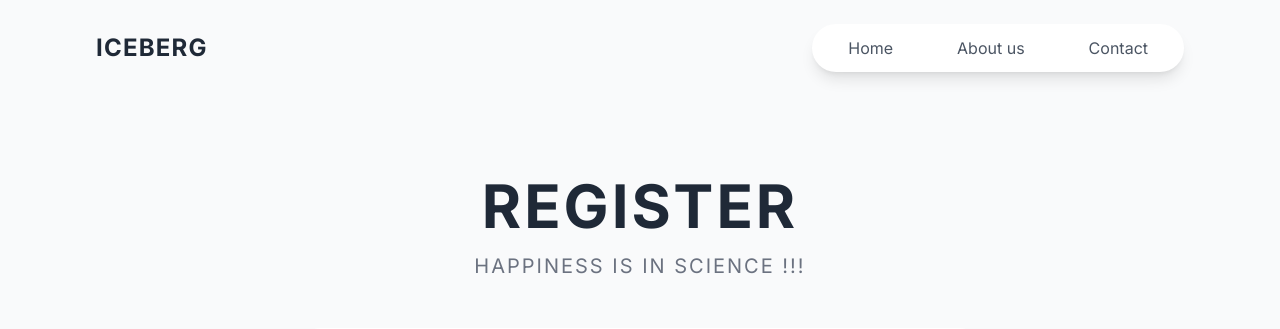
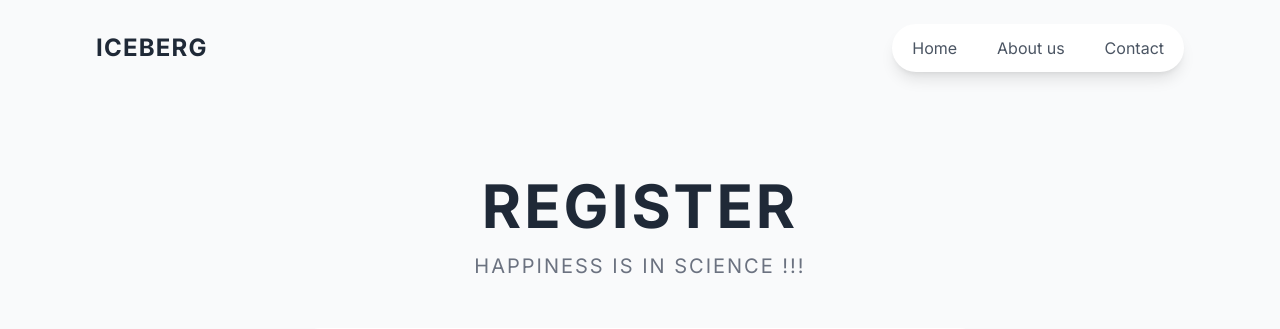
Before and after one commit to Jahongir359/ICEBERG_WEB, a Python web app: template templates/register.html in a window 1280 px wide. Shown: the top 329 px of the page. Run offline with Jinja, Linux system fonts and the light colour scheme; the template is opened without the code that fills it, so the values that code supplies are empty; some libraries are stand-ins or nearby versions.

Commit message:
Pending changes exported from your codespace

```diff
--- a/templates/contact.html
+++ b/templates/contact.html
@@ -7,7 +7,7 @@
     <!-- Tailwind CSS -->
     <script src="https://cdn.tailwindcss.com"></script>
     <!-- Custom CSS -->
-    <link rel="stylesheet" href="style.css">
+    <link rel="stylesheet" href="../css/style.css">
 </head>
 <body class="text-gray-800">
 
@@ -21,7 +21,7 @@
                 <a href="index.html">ICEBERG</a>
             </div>
             <!-- Navigation Bar: main site navigation links -->
-            <nav class="hidden md:flex items-center justify-center space-x-2">
+            <nav class="inline-flex overflow-x-auto items-center bg-white shadow-lg rounded-full p-1 space-x-2">
                 <a href="index.html" class="nav-btn px-6 py-2 border border-gray-200 rounded-full text-gray-600 hover:bg-gray-100 font-medium">Home</a>
                 <a href="about.html" class="nav-btn px-6 py-2 border border-gray-200 rounded-full text-gray-600 hover:bg-gray-100 font-medium">About us</a>
                 <a href="register.html" class="nav-btn px-6 py-2 border border-gray-200 rounded-full text-gray-600 hover:bg-gray-100 font-medium">Registration</a>
--- a/templates/index.html
+++ b/templates/index.html
@@ -7,7 +7,7 @@
     <!-- Tailwind CSS -->
     <script src="https://cdn.tailwindcss.com"></script>
     <!-- Custom CSS -->
-    <link rel="stylesheet" href="/css/style.css">
+    <link rel="stylesheet" href="../css/style.css">
 </head>
 <body class="text-gray-800">
 
@@ -21,7 +21,7 @@
                 <a href="index.html">ICEBERG</a>
             </div>
             <!-- Navigation Bar: main site navigation, floating at top -->
-            <nav class="inline-flex items-center bg-white shadow-lg rounded-full p-1">
+            <nav class="inline-flex overflow-x-auto items-center bg-white shadow-lg rounded-full p-1 space-x-1">
                 <a href="about.html" class="px-4 md:px-14 py-3 text-gray-800 font-medium hover:bg-gray-100 rounded-full">About us</a>
                 <a href="register.html" class="px-4 md:px-14 py-3 text-gray-800 font-medium hover:bg-gray-100 rounded-full">Registration</a>
                 <a href="contact.html" class="px-4 md:px-14 py-3 text-gray-800 font-medium hover:bg-gray-100 rounded-full">Contact</a>
@@ -32,7 +32,7 @@
             <!-- Hero Section -->
             <section class="text-center py-12 md:py-20">
                 <div class="flex justify-center items-center">
-                    <img src="/img/ice.png" alt="Iceberg logo" class="h-20">
+                    <img src="../img/ice.png" alt="Iceberg logo" class="h-20">
                 </div>
 
                 <h1 class="text-4xl md:text-5xl font-bold tracking-tight text-gray-900 mt-12">Happiness is in science</h1>
--- a/templates/register.html
+++ b/templates/register.html
@@ -7,7 +7,7 @@
     <!-- Tailwind CSS -->
     <script src="https://cdn.tailwindcss.com"></script>
     <!-- Custom CSS -->
-    <link rel="stylesheet" href="/css/style.css">
+    <link rel="stylesheet" href="../css/style.css">
     <style>
         .form-input-underline {
             border: none;
@@ -36,12 +36,11 @@
                 <a href="index.html">ICEBERG</a>
             </div>
             <!-- Navigation Bar -->
-            <nav class="mt-4 md:mt-0">
-                <div class="flex flex-col md:flex-row items-center bg-white shadow-lg rounded-lg md:rounded-full p-2 md:p-1 space-y-2 md:space-y-0">
-                    <a href="index.html" class="px-4 md:px-8 py-2 text-gray-600 hover:bg-gray-100 rounded-full w-full md:w-auto text-center">Home</a>
-                    <a href="about.html" class="px-4 md:px-8 py-2 text-gray-600 hover:bg-gray-100 rounded-full w-full md:w-auto text-center">About us</a>
-                    <a href="contact.html" class="px-4 md:px-8 py-2 text-gray-600 hover:bg-gray-100 rounded-full w-full md:w-auto text-center">Contact</a>
-                </div>
+            <nav class="inline-flex overflow-x-auto items-center bg-white shadow-lg rounded-full p-1 space-x-2">
+                <!-- Mobile/desktop nav -->
+                <a href="index.html" class="px-4 py-2 text-gray-600 hover:bg-gray-100 rounded-full">Home</a>
+                <a href="about.html" class="px-4 py-2 text-gray-600 hover:bg-gray-100 rounded-full">About us</a>
+                <a href="contact.html" class="px-4 py-2 text-gray-600 hover:bg-gray-100 rounded-full">Contact</a>
             </nav>
         </header>
 
```
Also changed, not shown: templates/about.html (+6 -6 lines).
